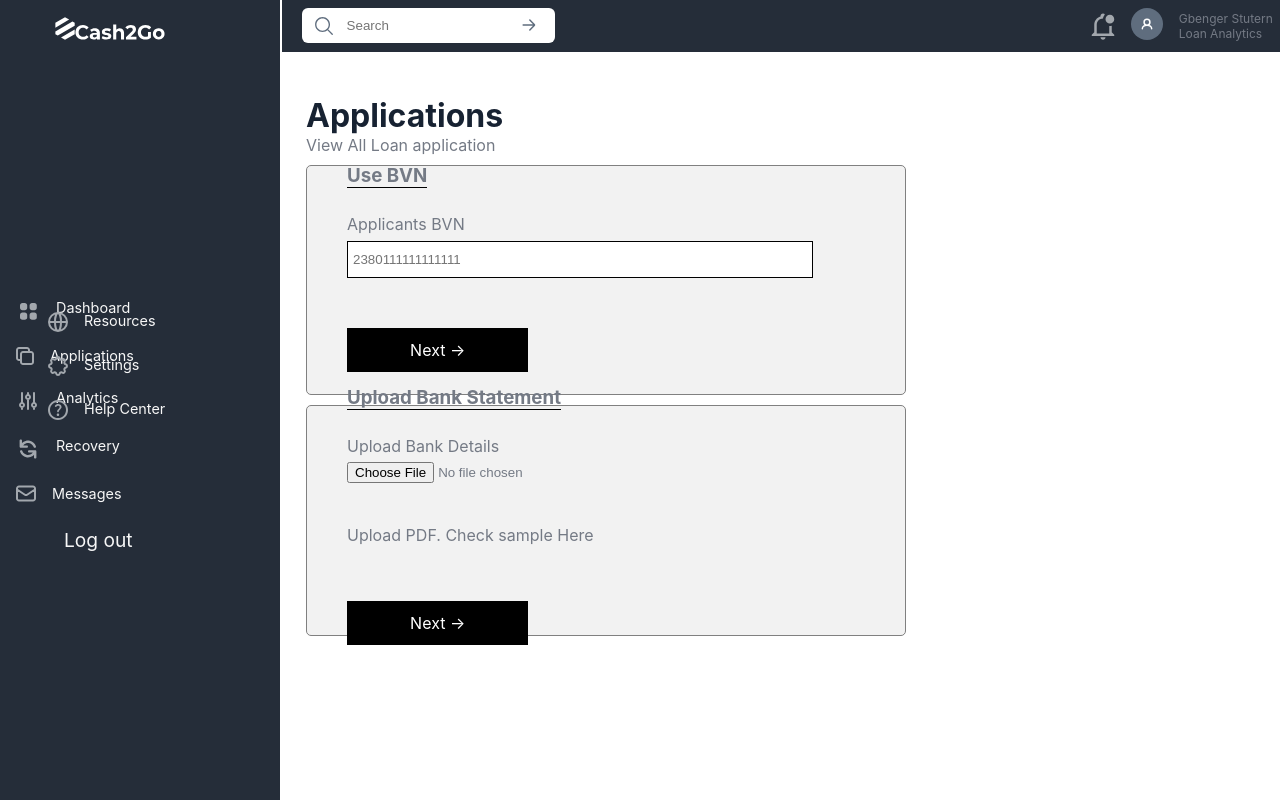
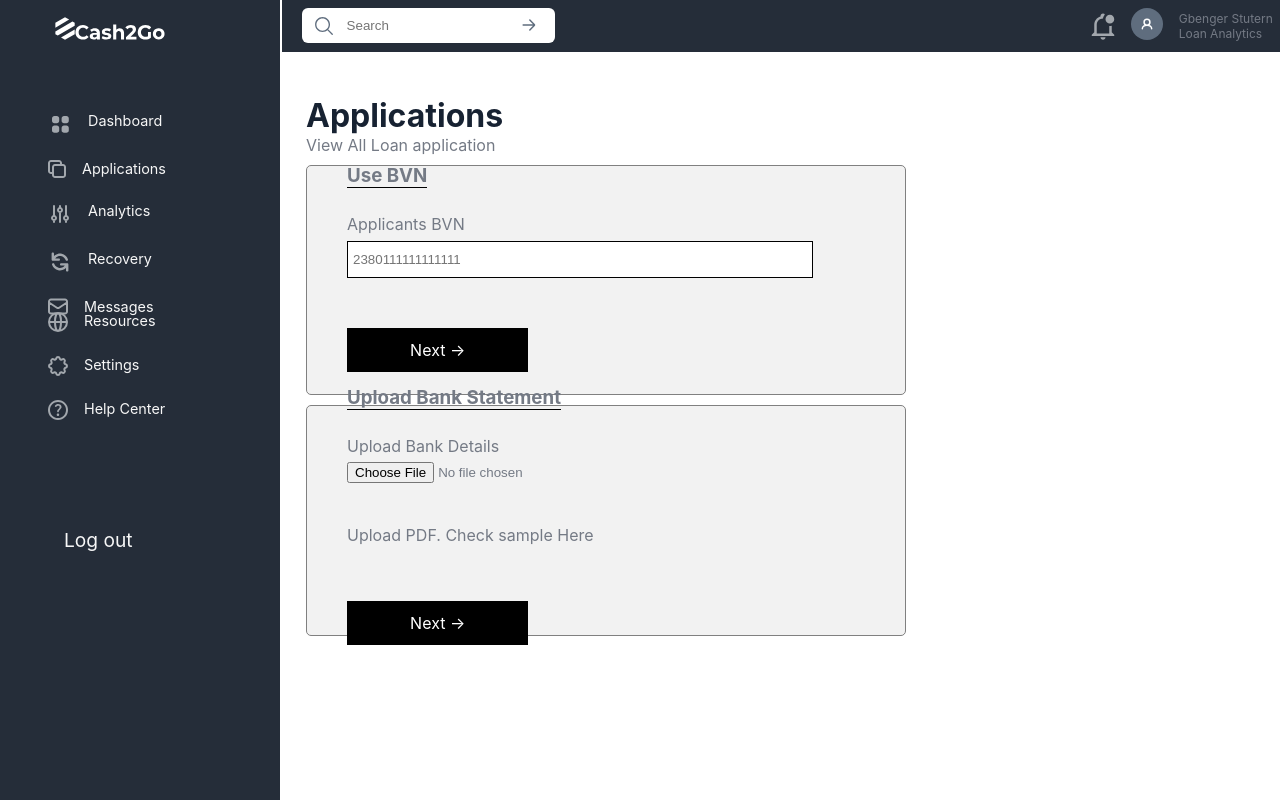
Before and after one commit to joyibeh93/Cash-Loan_App, a React (Create React App) app: page /bvn in a window 1280 px wide. Built offline with nearby package versions, Linux system fonts and the light colour scheme; the HTML template or start-up script is replaced by a standard one.

Commit message:
worked on the side bar

```diff
--- a/src/Styles/sidebar.css
+++ b/src/Styles/sidebar.css
@@ -57,6 +57,13 @@
 }
 .sidelogo2{
   width:90px;
+}
+.sidebar-items1 {
+  position: absolute;
+  top: 3.5rem;
+  left: 2rem;
+  color: #fff;
+  margin-top: 2rem;
 }
 
 .links {
```
